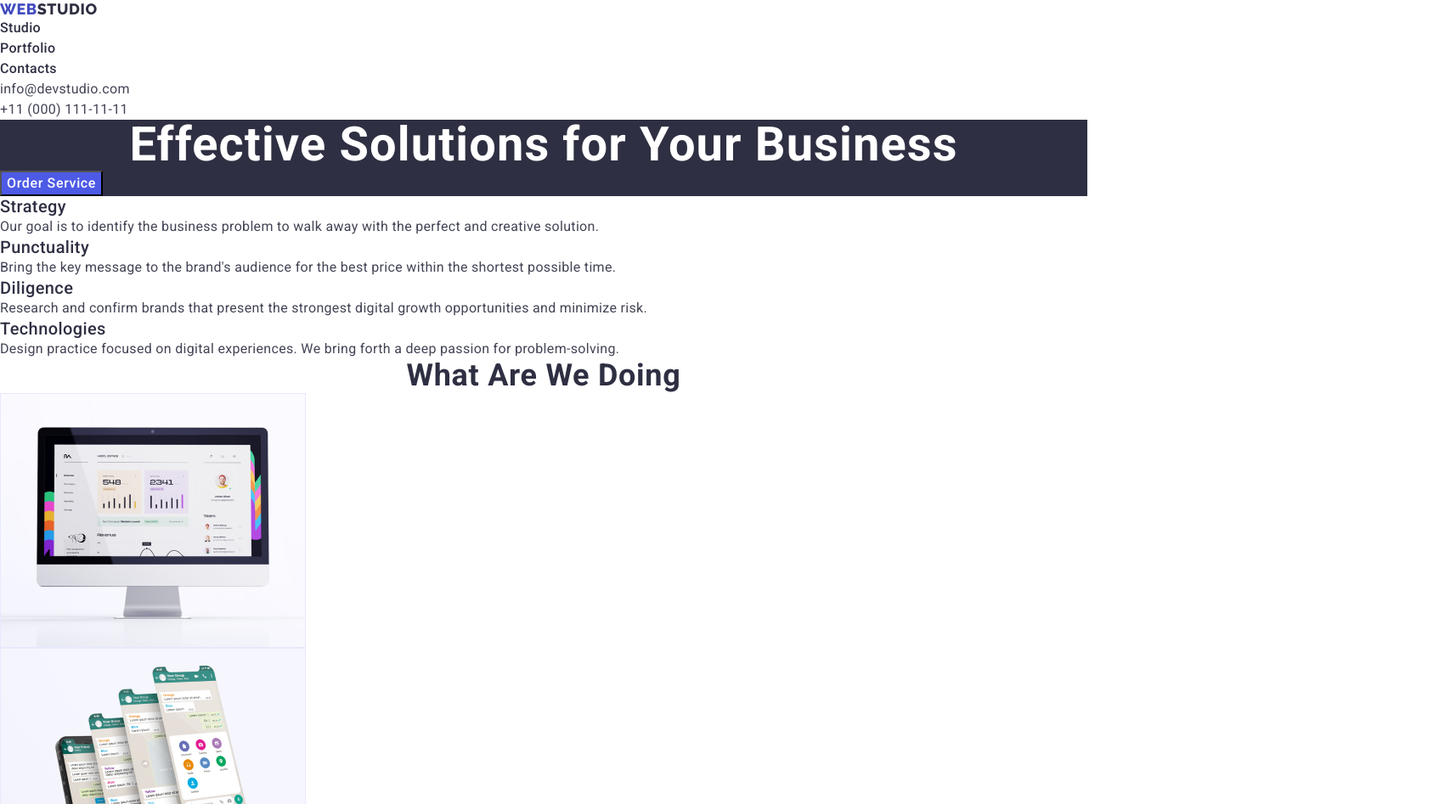
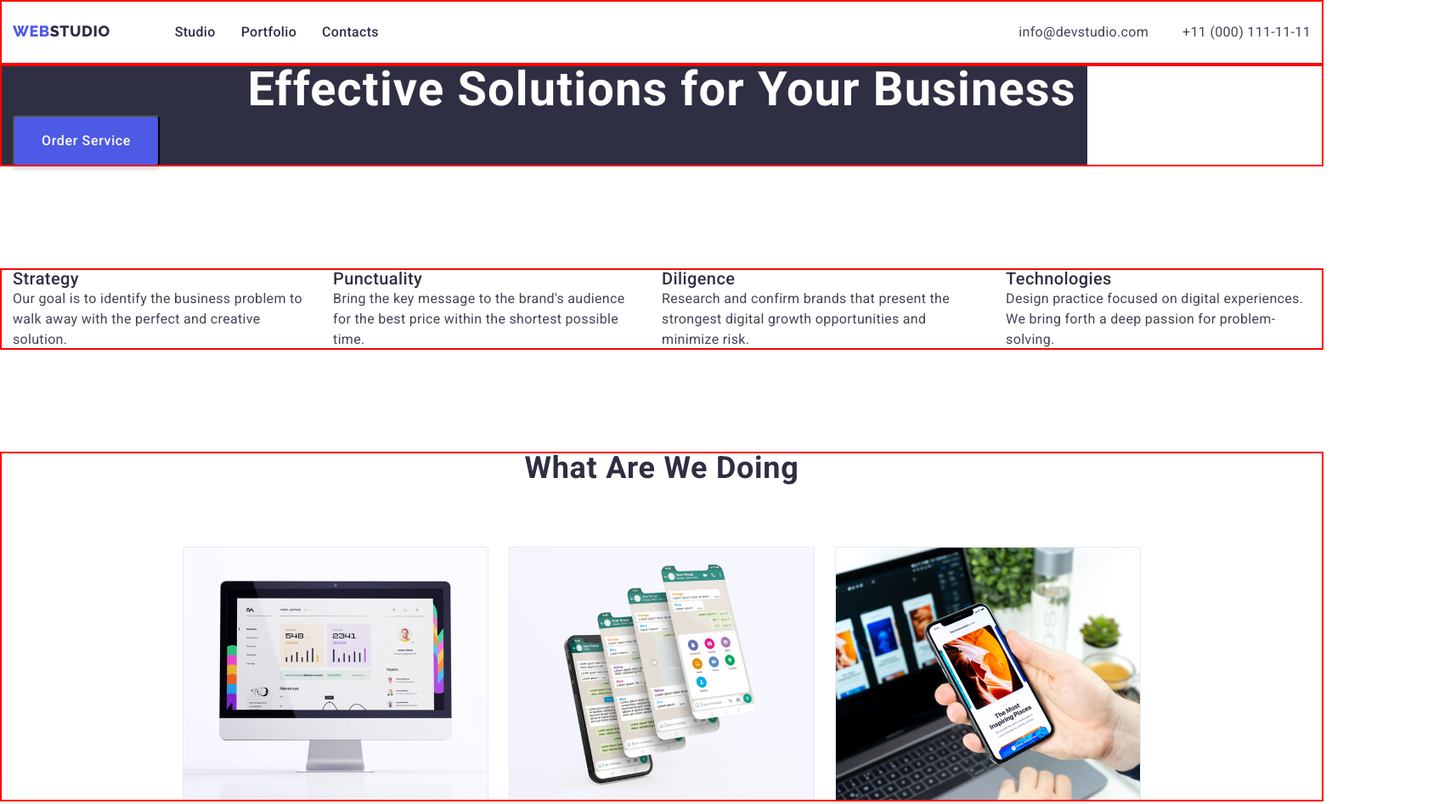
Before and after one commit to Lashtabeg/goit-markup-hw-03, a plain HTML site: page index.html in a window 1280 px wide. Shown: the top 947 px of the page at 85% size, 1714 px wide, since content can reach past the window. Drawn offline with nearby package versions, Linux system fonts and the light colour scheme.

Commit message:
add: all 1page (not Hero+Footer)

```diff
--- a/css/styles.css
+++ b/css/styles.css
@@ -54,16 +54,21 @@ img {
     margin: 0;
 }
 
-button {
-    font-family: inherit;
-    color: currentColor;
-    cursor: pointer;
-}
+/* button {
+  font-family: inherit;
+  color: currentColor;
+  cursor: pointer;
+} */
+/* reset end */
+.container {
+    width: 1558px;
+    margin-left: auto;
+    margin-right: auto;
+    padding-left: 15px;
+    padding-right: 15px;
 
-/* reset end */
-.section {
-    padding-top: 120px;
-    padding-bottom: 120px;
+    outline: 2px solid red;
+    outline-offset: -2px;
 }
 
 .logo {
@@ -74,30 +79,52 @@ button {
     letter-spacing: 0.03em;
     text-transform: uppercase;
     color: var(--iris);
+    margin-right: 76px;
+}
+
+.navigation a {
+    padding: 24px 0;
 }
 
 .logo-dark {
-    color: var(--navy-blue)
+    color: var(--navy-blue);
+
 }
 
 .logo-light {
-    color: var(--cloud)
+    color: var(--cloud);
 }
 
-.list {
-    list-style: none;
+.header-container {
+    display: flex;
+    align-items: center;
+    height: 76px;
 }
 
 a {
     text-decoration: none;
 }
 
+.nav-list {
+    display: flex;
+    gap: 30px;
+
+}
+
+.navigation {
+    display: flex;
+    margin-right: auto;
+
+}
+
 .nav-site {
+    display: block;
     font-weight: 500;
     font-size: 16px;
     line-height: 1.5;
     letter-spacing: 0.02em;
     color: var(--navy-blue-modal);
+    padding: 24px 0;
 
 }
 
@@ -106,21 +133,19 @@ a {
     color: var(--ocean);
 }
 
-.link {
-    text-decoration: none;
-}
-
 .link:hover,
 .link:focus {
     color: var(--ocean);
 }
 
 .address {
+
     font-style: normal;
     font-size: 16px;
     line-height: 1.5;
     letter-spacing: 0.02em;
     color: var(--slate);
+
 }
 
 .address:hover,
@@ -135,9 +160,15 @@ a {
     color: var(--slate);
 }
 
+.address-container {
+    display: flex;
+    gap: 40px;
+}
+
 .hero {
     background-color: var(--navy-blue);
 }
+
 
 .hero-head {
     font-size: 56px;
@@ -154,15 +185,26 @@ a {
     line-height: 1.5;
     display: flex;
     align-items: center;
+    justify-content: center;
     letter-spacing: 0.04em;
     color: var(--white);
     background-color: var(--iris);
+    padding: 16px 32px;
+    gap: 10px;
+    box-shadow: 0px 4px 4px rgba(0, 0, 0, 0.15);
+    border-radius: 4px;
 }
 
 .hero-btn:hover,
 .hero-btn:focus {
     background-color: var(--ocean);
     cursor: pointer;
+}
+
+.benefits-list {
+    display: flex;
+    gap: 0 30px;
+    margin: 120px 0;
 }
 
 .benefits-head {
@@ -189,10 +231,31 @@ a {
     letter-spacing: 0.02em;
     text-transform: capitalize;
     color: var(--navy-blue);
+    margin-bottom: 72px;
+}
+
+.products-list {
+    display: flex;
+    justify-content: center;
+}
+
+.products-item {
+    margin-right: 24px;
+}
+
+.products-item:nth-last-child(1) {
+    margin-right: 0;
 }
 
 .our-team {
     background-color: var(--cloud);
+    padding: 120px 156px;
+}
+
+.our-team-list {
+    display: flex;
+    gap: 24px;
+    justify-content: center;
 }
 
 .our-team-item {
@@ -216,6 +279,7 @@ a {
     text-align: center;
     letter-spacing: 0.02em;
     color: var(--navy-blue);
+    margin-bottom: 8px;
 }
 
 .our-team-prof {
@@ -225,6 +289,10 @@ a {
     text-align: center;
     letter-spacing: 0.02em;
     color: var(--slate)
+}
+
+.team-names {
+    padding: 32px 16px;
 }
 
 .portf-btn {
@@ -275,4 +343,9 @@ a {
     line-height: 1.5;
     letter-spacing: 0.02em;
     color: var(--cloud);
+    padding: 100px 0;
 }
+
+.footer-section {
+    display: block;
+}
--- a/index.html
+++ b/index.html
@@ -12,6 +12,7 @@
     <!-- Fonts -->
     <link rel="preconnect" href="https://fonts.googleapis.com" />
     <link rel="preconnect" href="https://fonts.gstatic.com" crossorigin />
+    <!-- Normalize -->
     <link
       rel="stylesheet"
       href="https://cdn.jsdelivr.net/npm/modern-normalize@1.1.0/modern-normalize.min.css"
@@ -25,11 +26,12 @@
   <body>
     <!-- Navigation panel -->
     <header class="header">
+      <div class="container header-container">
         <nav class="navigation">
           <a href="./index.html" class="link logo">
             Web<span class="logo-dark">Studio</span>
           </a>
-        <ul class="navigation-list list">
+          <ul class="nav-list list">
             <li><a href="./index.html" class="nav-site link">Studio</a></li>
             <li>
               <a href="./portfolio.html" class="nav-site link">Portfolio</a>
@@ -38,7 +40,7 @@
           </ul>
         </nav>
         <address class="address">
-        <ul class="list">
+          <ul class="list address-container">
             <li>
               <a href="mailto:info@devstudio.com" class="address-text link"
                 >info@devstudio.com</a
@@ -51,23 +53,27 @@
             </li>
           </ul>
         </address>
+      </div>
     </header>
     <main>
       <!-- Hero -->
       <section class="hero">
+        <div class="container">
           <h1 class="hero-head">Effective Solutions for Your Business</h1>
           <button type="button" class="hero-btn">Order Service</button>
+        </div>
       </section>
 
       <!-- Benfits(Section 1 )-->
       <section class="benefits-main">
+        <div class="container">
           <h2 hidden class="our-benefits">Our Benefits</h2>
           <ul class="benefits-list list">
             <li class="benefits-item">
               <h3 class="benefits-head">Strategy</h3>
               <p class="benefits-text">
-              Our goal is to identify the business problem to walk away with the
-              perfect and creative solution.
+                Our goal is to identify the business problem to walk away with
+                the perfect and creative solution.
               </p>
             </li>
             <li class="benefits-item">
@@ -92,9 +98,11 @@
               </p>
             </li>
           </ul>
+        </div>
       </section>
       <!-- What are we doing/PRODUCTS(Section 2) -->
       <section class="products">
+        <div class="container">
           <h2 class="products-head">What are we doing</h2>
           <ul class="products-list list">
             <li class="products-item">
@@ -107,9 +115,11 @@
               <img src="./images/laptop.jpg" alt="Laptop" width="360" />
             </li>
           </ul>
+        </div>
       </section>
       <!-- Our Team(Section 3)-->
       <section class="our-team">
+        <div class="container">
           <h2 class="our-team-main">Our Team</h2>
           <ul class="our-team-list list">
             <li class="our-team-item">
@@ -118,8 +128,10 @@
                 alt="Mark Guerrero Product Designer"
                 width="264"
               />
+              <div class="team-names">
                 <h3 class="our-team-mem">Mark Guerrero</h3>
                 <p class="our-team-prof">Product Designer</p>
+              </div>
             </li>
             <li class="our-team-item">
               <img
@@ -127,8 +139,10 @@
                 alt="Tom Ford Frontend Developer"
                 width="264"
               />
+              <div class="team-names">
                 <h3 class="our-team-mem">Tom Ford</h3>
                 <p class="our-team-prof">Frontend Developer</p>
+              </div>
             </li>
             <li class="our-team-item">
               <img
@@ -136,8 +150,10 @@
                 alt="Camila Garcia Marketing"
                 width="264"
               />
+              <div class="team-names">
                 <h3 class="our-team-mem">Camila Garcia</h3>
                 <p class="our-team-prof">Marketing</p>
+              </div>
             </li>
             <li class="our-team-item">
               <img
@@ -145,22 +161,27 @@
                 alt="Mark Guerrero UI Designer"
                 width="264"
               />
+              <div class="team-names">
                 <h3 class="our-team-mem">Daniel Wilson</h3>
                 <p class="our-team-prof">UI Designer</p>
+              </div>
             </li>
           </ul>
+        </div>
       </section>
     </main>
 
     <!-- Footer -->
     <footer class="footer">
+      <div class="container footer-section">
         <a href="./index.html" class="link logo"
           >Web<span class="logo-light">Studio</span></a
         >
         <p class="foooter-text">
-        Increase the flow of customers and sales for your business with digital
-        marketing & growth solutions.
+          Increase the flow of customers and sales for your business with
+          digital marketing & growth solutions.
         </p>
+      </div>
     </footer>
   </body>
 </html>
```
Also changed, not shown: portfolio.html (+9 -4 lines). Lines whose indentation alone changed are shown as unchanged.
